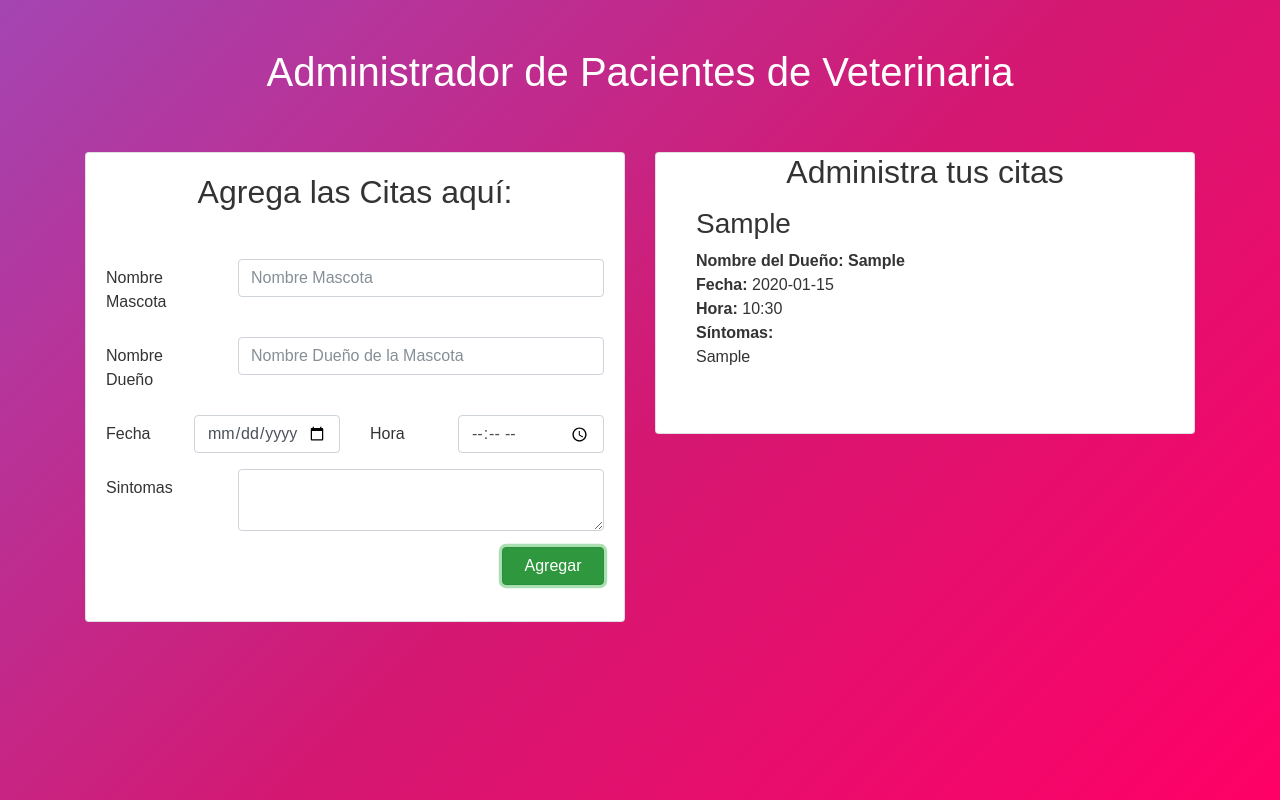
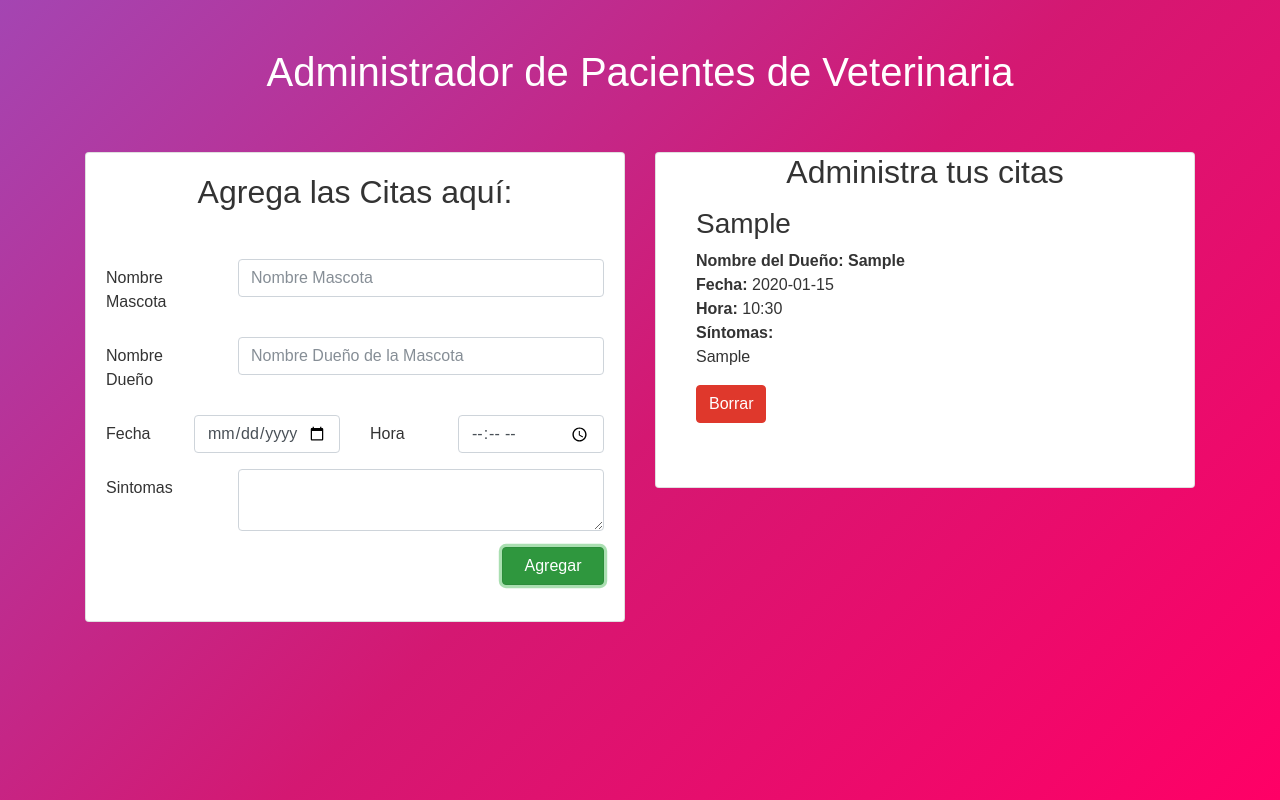
Before and after one commit to SalahAdDin/React16Redux10Projects, a React (Create React App) app in the folder appointment/: page / in a window 1280 px wide. Both pictures are taken after typing "Sample", "Sample", "2020-01-15", "10:30", "Sample" into the empty fields and a click on the button "Agregar". Built offline with nearby package versions, Linux system fonts and the light colour scheme.

Commit message:
[appointment] :sunny: Deleting appointments.

```diff
--- a/appointment/src/components/App.js
+++ b/appointment/src/components/App.js
@@ -3,6 +3,7 @@ import logo from '../logo.svg';
 import Header from './Header';
 import Appointment from './Appointment';
 import AppointmentsList from './AppointmentsList';
+import { filter } from 'rsvp';
 
 class App extends Component {
 
@@ -16,9 +17,19 @@ class App extends Component {
     this.setState({
       appointments
     });
-    console.log('====================================');
-    console.log(appointments);
-    console.log('====================================');
+  }
+
+  deleteAppointment = id =>{
+    // get a state's copy
+    const currentAppointments = [...this.state.appointments]
+
+    // delete the item from the state
+    // get all apppointments from the list that have a different id from the given id
+    const appointments = currentAppointments.filter(appointment => appointment.id !== id);
+
+
+    // Update the state
+    this.setState({appointments});
   }
 
   render() {
@@ -30,7 +41,7 @@ class App extends Component {
             <Appointment createAppointment={this.createAppointment}/>
           </div>
           <div className="col-md-6">
-          <AppointmentsList appointments={this.state.appointments}/>
+          <AppointmentsList appointments={this.state.appointments} deleteAppointment={this.deleteAppointment}/>
           </div>
         </div>
       </div>
--- a/appointment/src/components/AppointmentItem.js
+++ b/appointment/src/components/AppointmentItem.js
@@ -1,8 +1,13 @@
 import React, { Component } from 'react';
 
 class AppointmentItem extends Component {
+
+    deleteAppointment = () =>{
+        this.props.deleteAppointment(this.props.info.id);
+    }
+
     render() {
-        const {pet, owner, date, time, symptoms, id} = this.props.info;
+        const {pet, owner, date, time, symptoms} = this.props.info;
 
         return (
             <div className="media mt-3">
@@ -13,6 +18,7 @@ class AppointmentItem extends Component {
                     <p className="card-text"><span>Hora:</span> {time}</p>
                     <p className="card-text"><span>Síntomas:</span></p>
                     <p className="card-text">{symptoms}</p>
+                    <button onClick={this.deleteAppointment} className="btn btn-danger">Borrar</button>
                 </div>
             </div>
         );
--- a/appointment/src/components/AppointmentsList.js
+++ b/appointment/src/components/AppointmentsList.js
@@ -11,7 +11,10 @@ class AppointmentsList extends Component {
                     <h2 className="card-title text-center">{message}</h2>
                     <ul className="lista-citas">
                         {Object.keys(this.props.appointments).map(appointment => (
-                            <AppointmentItem key={appointment} info={this.props.appointments[appointment]}/>
+                            <AppointmentItem
+                                key={appointment}
+                                info={this.props.appointments[appointment]}
+                                deleteAppointment={this.props.deleteAppointment}/>
                         ))}
                     </ul>
                 </div>
```
